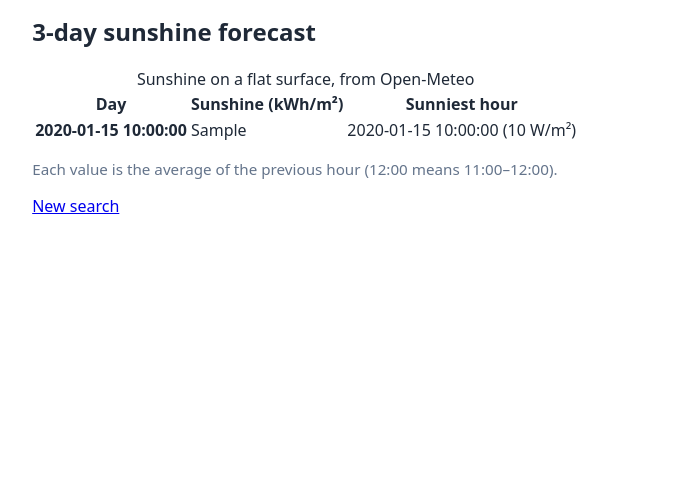
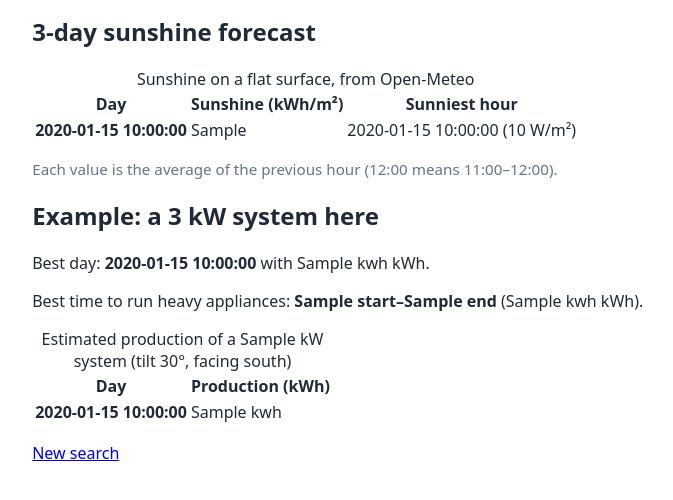
Before and after one commit to Ch-Chahine/team-charbel-elia-christ-project, a Flask app: template templates/town.html in a window 1280 px wide. Shown: the part 214-714 px from the top of the page, without its empty margins (137-810 px from the left). Run offline with Flask 3, Linux system fonts and the light colour scheme; the template is opened without the code that fills it: most values are stand-ins (such as "Sample title", 1, 10 or a date in 2020); some libraries are stand-ins or nearby versions.

Commit message:
Show the 3 kW example system on the town page

```diff
--- a/templates/town.html
+++ b/templates/town.html
@@ -38,6 +38,40 @@
         <p role="status">No forecast data for this town.</p>
       {% endif %}
     </section>
+
+    {# NEW: the example system #}
+    <section aria-labelledby="example-title">  {# labelled section, same pattern as the forecast #}
+      <h2 id="example-title">Example: a 3 kW system here</h2>  {# section heading #}
+      {% if example is none %}  {# example_system returned None: the API failed #}
+        <p class="error" role="alert">The system estimate is not available right now. Please try again in a minute.</p>
+      {% elif example.daily %}  {# we have daily production from solar.daily_kwh #}
+        {% if example.best_day %}  {# only if a best day exists #}
+          <p>Best day: <strong>{{ example.best_day.date }}</strong> with {{ example.best_day.kwh }} kWh.</p>  {# from solar.best_day #}
+        {% endif %}
+        {% if example.best_window %}  {# only if a best window exists #}
+          <p>Best time to run heavy appliances: <strong>{{ example.best_window.start }}–{{ example.best_window.end }}</strong> ({{ example.best_window.kwh }} kWh).</p>  {# from solar.best_window #}
+        {% endif %}
+        <table>  {# kWh per day #}
+          <caption>Estimated production of a {{ example.kw }} kW system (tilt 30°, facing south)</caption>  {# describes the table #}
+          <thead>
+            <tr>
+              <th scope="col">Day</th>  {# column header #}
+              <th scope="col">Production (kWh)</th>
+            </tr>
+          </thead>
+          <tbody>
+            {% for day in example.daily %}  {# one row per day #}
+              <tr>
+                <th scope="row">{{ day.date }}</th>  {# the date labels its row #}
+                <td>{{ day.kwh }}</td>  {# e.g. 11.27 #}
+              </tr>
+            {% endfor %}
+          </tbody>
+        </table>
+      {% else %}  {# no error, but no data either #}
+        <p role="status">No production data for this town.</p>
+      {% endif %}
+    </section>
   </article>
 {% endif %}
 <p><a href="{{ url_for('home') }}">New search</a></p>  {# link back to the search box #}
```
